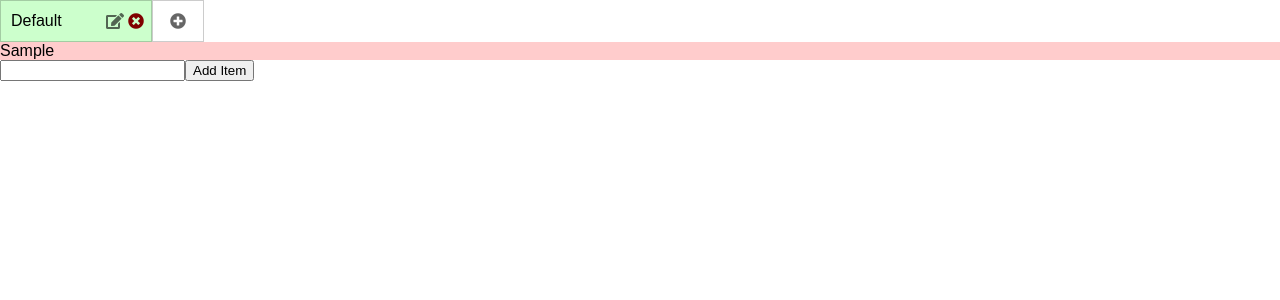
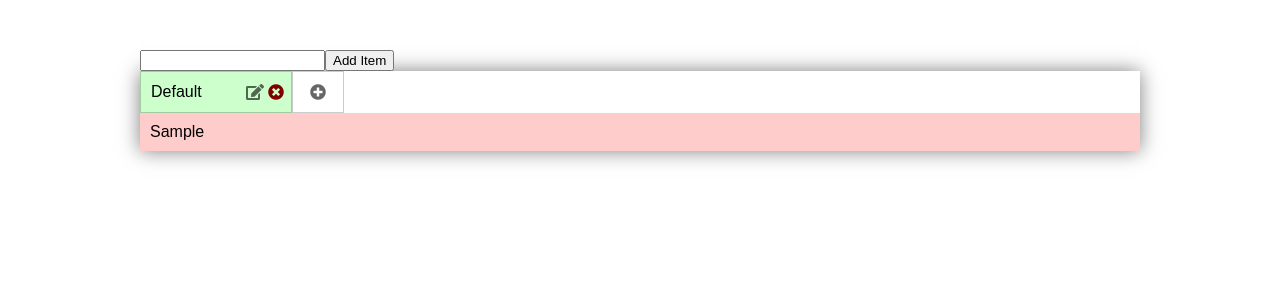
Before and after one commit to brockwei/todoapp, a React (Create React App) app: page / in a window 1280 px wide. Both pictures are taken after typing "Sample" into the empty fields and a click on the button "Add Item". Shown: the top 300 px of the page. Built offline with nearby package versions, Linux system fonts and the light colour scheme.

Commit message:
updated styles

```diff
--- a/src/App.tsx
+++ b/src/App.tsx
@@ -8,9 +8,13 @@ class App extends React.Component {
   public render() {
     return (
       <div className="App">
-        <CategoryList />
-        <TodoList />
-        <TodoForm />
+        <div className="app-container">
+          <TodoForm />
+          <div className="table-container">
+            <CategoryList />
+            <TodoList />
+          </div>
+        </div>
       </div>
     );
   }
--- a/src/containers/todoForm.tsx
+++ b/src/containers/todoForm.tsx
@@ -1,6 +1,7 @@
 import * as React from 'react';
 import { Dispatch, bindActionCreators } from 'redux';
 import { connect } from 'react-redux';
+import store from 'src/reducers';
 
 // Actions
 import { changeTodoInput, addTodoItem } from '../actions/todoForm';
@@ -17,13 +18,17 @@ class TodoForm extends React.Component<TodoFormProps, {}> {
         // console.log(e.currentTarget.value);
         this.props.changeTodoInput(e.currentTarget.value);
     }
-    handleAddItem = () => {
+    handleAddItem = (e: any) => {
+        e.preventDefault();
         // console.log(this.props.todoInput);
         this.props.addTodoItem({text: this.props.todoInput, category: this.props.activeCategory});
     }
+    test = () => {
+        console.log(store.getState());
+    }
     render() {
         return (
-            <div className="todo-form">
+            <form className="todo-form" onSubmit={this.handleAddItem}>
                 <input
                     onChange={this.handleInputChange}
                     type="text"
@@ -31,11 +36,12 @@ class TodoForm extends React.Component<TodoFormProps, {}> {
                     // onBlur={() => { console.log('blurred'); }}
                 />
                 <button
-                    onClick={this.handleAddItem}
+                    onClick={this.test}
+                    // onClick={this.handleAddItem}
                 >
                     Add Item
                 </button>
-            </div>
+            </form>
         );
     }
 }
--- a/src/containers/todoList.tsx
+++ b/src/containers/todoList.tsx
@@ -29,7 +29,7 @@ class TodoList extends React.Component<TodoListProps, {}> {
                         return (
                             this.props.activeCategory === todo.category ?
                             <div
-                                className={`todo-${todo.status}`}
+                                className={`todo-${todo.status} todo-item`}
                                 key={todo.id}
                                 onClick={() => {
                                     this.handleToggleTodo(todo);
--- a/src/index.css
+++ b/src/index.css
@@ -47,48 +47,3 @@ ul {
 .edit-icon-button {
   color: rgba(0,0,0,0.6);
 }
-
-/* Todo Item */
-.todo-inactive {
-  background: rgba(255,0,0,0.2);
-}
-.todo-active {
-  background: rgba(0,255,0,0.2);
-}
-.todo-complete {
-  text-decoration: line-through;
-}
-
-
-/* Category */
-.category-list {
-  display: flex;
-}
-.category-tab {
-  width: 150px;
-  border: 1px solid rgba(0,0,0,0.2);
-  /* padding: 10px 15px; */
-  display: flex;
-  justify-content: space-between;
-}
-.category-tab:hover {
-  background: rgba(0,0,0, 0.1);
-}
-.active-category-tab, .active-category-tab:hover {
-  background:rgba(0,255,0,0.2);
-}
-.label {
-  width: 100%;
-  padding-left: 10px;
-  /* background: rgb(200,200,200,0.4); */
-  display: flex;
-  align-items: center;
-  overflow: hidden;
-}
-.new-category-tab {
-  /* width: 100px; */
-  border: 1px solid rgba(0,0,0,0.2);
-  padding: 10px 15px;
-  display: flex;
-  justify-content: space-between;
-}
--- a/src/index.tsx
+++ b/src/index.tsx
@@ -6,7 +6,12 @@ import { Provider } from 'react-redux';
 import store from './reducers';
 
 import App from './App';
+
+// Styles
 import './index.css';
+import 'src/stylesheets/app.css';
+import 'src/stylesheets/category.css';
+import 'src/stylesheets/notes.css';
 import registerServiceWorker from './registerServiceWorker';
 
 ReactDOM.render(
--- a/src/interface/index.tsx
+++ b/src/interface/index.tsx
@@ -3,7 +3,10 @@ export interface ITodo {
     status: string;
     text: string;
     category: string;
-    date: Date;
+    // date: Date;
+    // completeDate: Date;
+    date: string;
+    completeDate: string;
 }
 
 export interface ICategory {
--- a/src/reducers/todolistReducers.tsx
+++ b/src/reducers/todolistReducers.tsx
@@ -9,7 +9,8 @@ export const todoList = (state: ITodo[] = [], action: { type: string, todoItem:
                 ...action.todoItem,
                 id,
                 status: 'inactive',
-                date: new Date(),
+                date: (new Date()).toISOString().substring(0, 10),
+                completeDate: '',
             };
             return state.concat(itemToAdd);
         case 'TOGGLE_TODO_ITEM':
@@ -18,7 +19,9 @@ export const todoList = (state: ITodo[] = [], action: { type: string, todoItem:
                     let status = ['inactive', 'active', 'complete'];
                     return {
                         ...todo,
-                        status: status[(status.indexOf(action.todoItem.status) + 1) % 3]
+                        status: status[(status.indexOf(action.todoItem.status) + 1) % 3],
+                        completeDate: status[(status.indexOf(action.todoItem.status) + 1) % 3] === 'complete' ?
+                                        (new Date()).toISOString().substring(0, 10) : ''
                     };
                 } else {
                     return todo;
--- /dev/null
+++ b/src/stylesheets/app.css
@@ -0,0 +1,16 @@
+/* .App {
+
+} */
+
+.app-container {
+    max-width: 1000px;
+    margin: 50px auto;
+}
+
+.table-container {
+  box-shadow: 0 0 0.5cm rgba(0,0,0,0.5);
+}
+
+@media (max-width: 767px) {
+
+}
--- /dev/null
+++ b/src/stylesheets/category.css
@@ -0,0 +1,32 @@
+/* Category */
+.category-list {
+    display: flex;
+}
+.category-tab {
+    width: 150px;
+    border: 1px solid rgba(0,0,0,0.2);
+    /* padding: 10px 15px; */
+    display: flex;
+    justify-content: space-between;
+}
+.category-tab:hover {
+    background: rgba(0,0,0, 0.1);
+}
+.active-category-tab, .active-category-tab:hover {
+    background:rgba(0,255,0,0.2);
+}
+.label {
+    width: 100%;
+    padding-left: 10px;
+    /* background: rgb(200,200,200,0.4); */
+    display: flex;
+    align-items: center;
+    overflow: hidden;
+}
+.new-category-tab {
+    /* width: 100px; */
+    border: 1px solid rgba(0,0,0,0.2);
+    padding: 10px 15px;
+    display: flex;
+    justify-content: space-between;
+}
--- /dev/null
+++ b/src/stylesheets/notes.css
@@ -0,0 +1,13 @@
+/* Todo Item */
+.todo-item {
+    padding: 10px;
+}
+.todo-inactive {
+    background: rgba(255,0,0,0.2);
+}
+.todo-active {
+    background: rgba(0,255,0,0.2);
+}
+.todo-complete {
+    text-decoration: line-through;
+}
```
